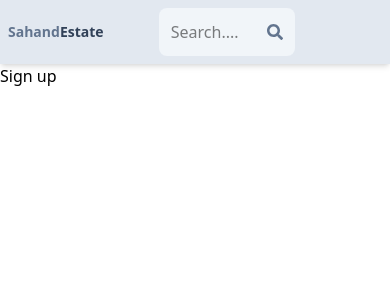
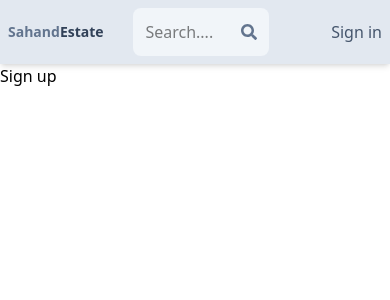
Before and after one commit to mfaisal909/mernstack, a React (Vite) app: page /sign-up in a window 390 px wide. Shown: the top 300 px of the page. Built offline with nearby package versions, Linux system fonts and the light colour scheme.

Commit message:
create database

```diff
--- a/src/components/Header.jsx
+++ b/src/components/Header.jsx
@@ -24,7 +24,7 @@ function Header(){
             <li className='hidden sm:inline text-slate-600 hover:underline'>About</li>
             </Link>
             <Link to='/sign-in'>
-            <li className='hidden sm:inline text-slate-600 hover:underline'>Sign in</li>
+            <li className='sm:inline text-slate-600 hover:underline'>Sign in</li>
             </Link>
         </ul>
         </div>
```
